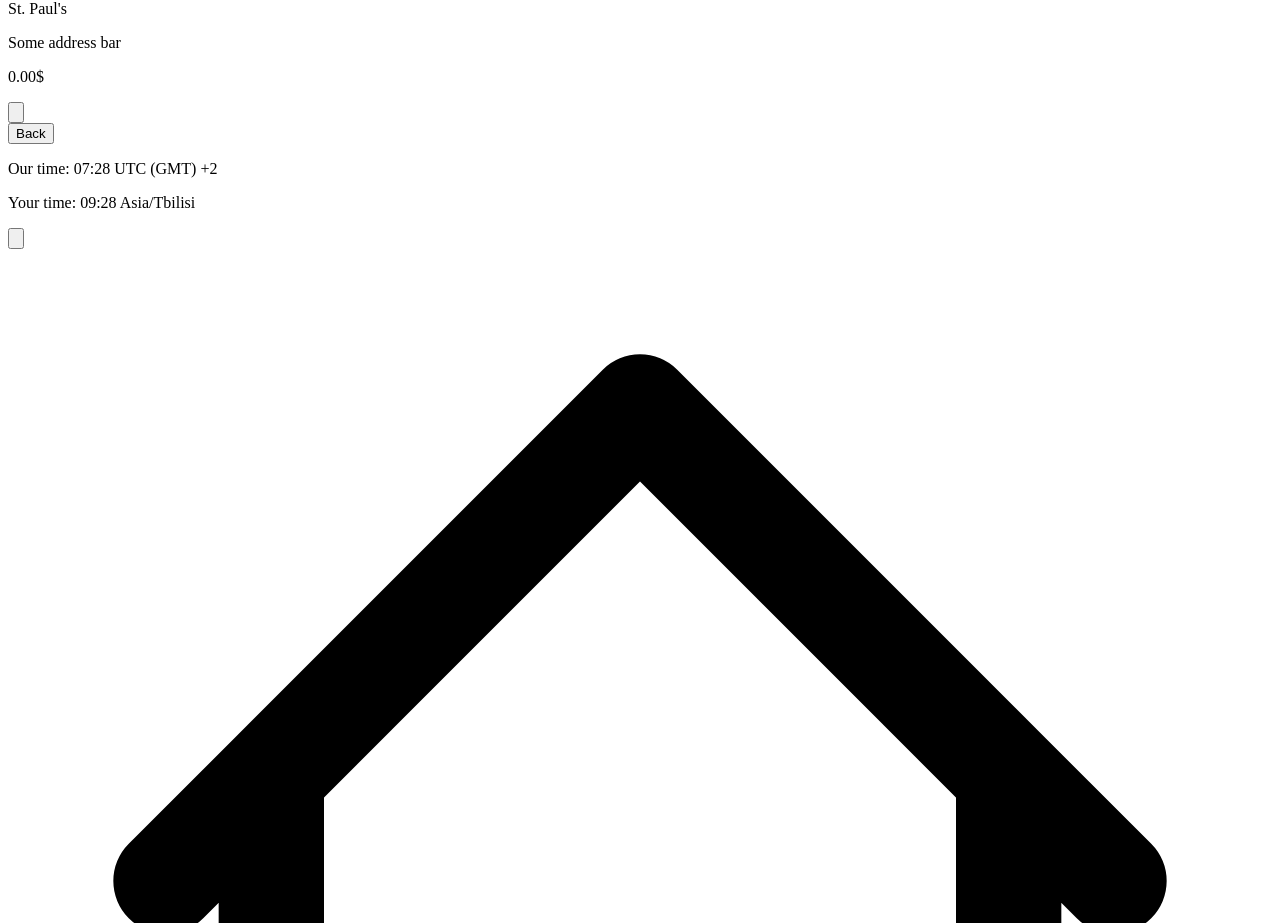
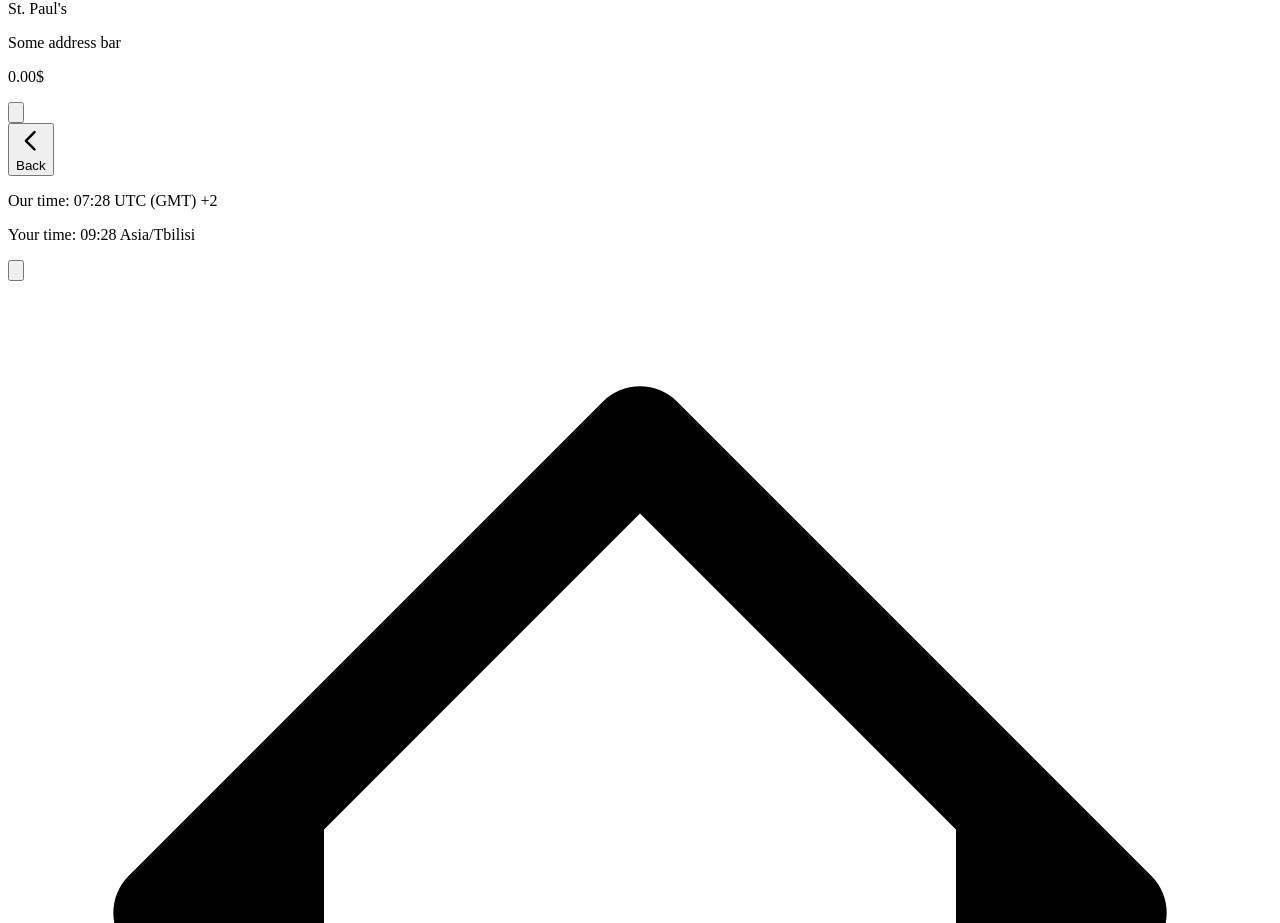
Before and after one commit to omarijalagania/nextjs-tailwind, a Next.js app: page / in a window 1280 px wide. Shown: the part 817-1740 px from the top of the page. Built offline with nearby package versions, Linux system fonts and the light colour scheme.

Commit message:
Add back button on TimeSelect component

```diff
--- a/components/TimeSelect/TimeSelect.js
+++ b/components/TimeSelect/TimeSelect.js
@@ -24,11 +24,23 @@ const TimeSelect = () => {
         </button>
       </div>
       <div className="flex justify-between">
-        <div>
-          <button class="bg-blue-500 hover:bg-blue-700 text-white font-bold py-2 px-4 rounded">
-            Back
-          </button>
-        </div>
+        <button className="flex ml-24">
+          <svg
+            xmlns="http://www.w3.org/2000/svg"
+            class="h-6 w-6 mr-2"
+            fill="none"
+            viewBox="0 0 24 24"
+            stroke="currentColor"
+          >
+            <path
+              stroke-linecap="round"
+              stroke-linejoin="round"
+              stroke-width="2"
+              d="M15 19l-7-7 7-7"
+            />
+          </svg>
+          <div className="">Back</div>
+        </button>
         <div className="flex">
           <div className="mr-4">
             <p>Our time: 07:28 UTC (GMT) +2</p>
```
